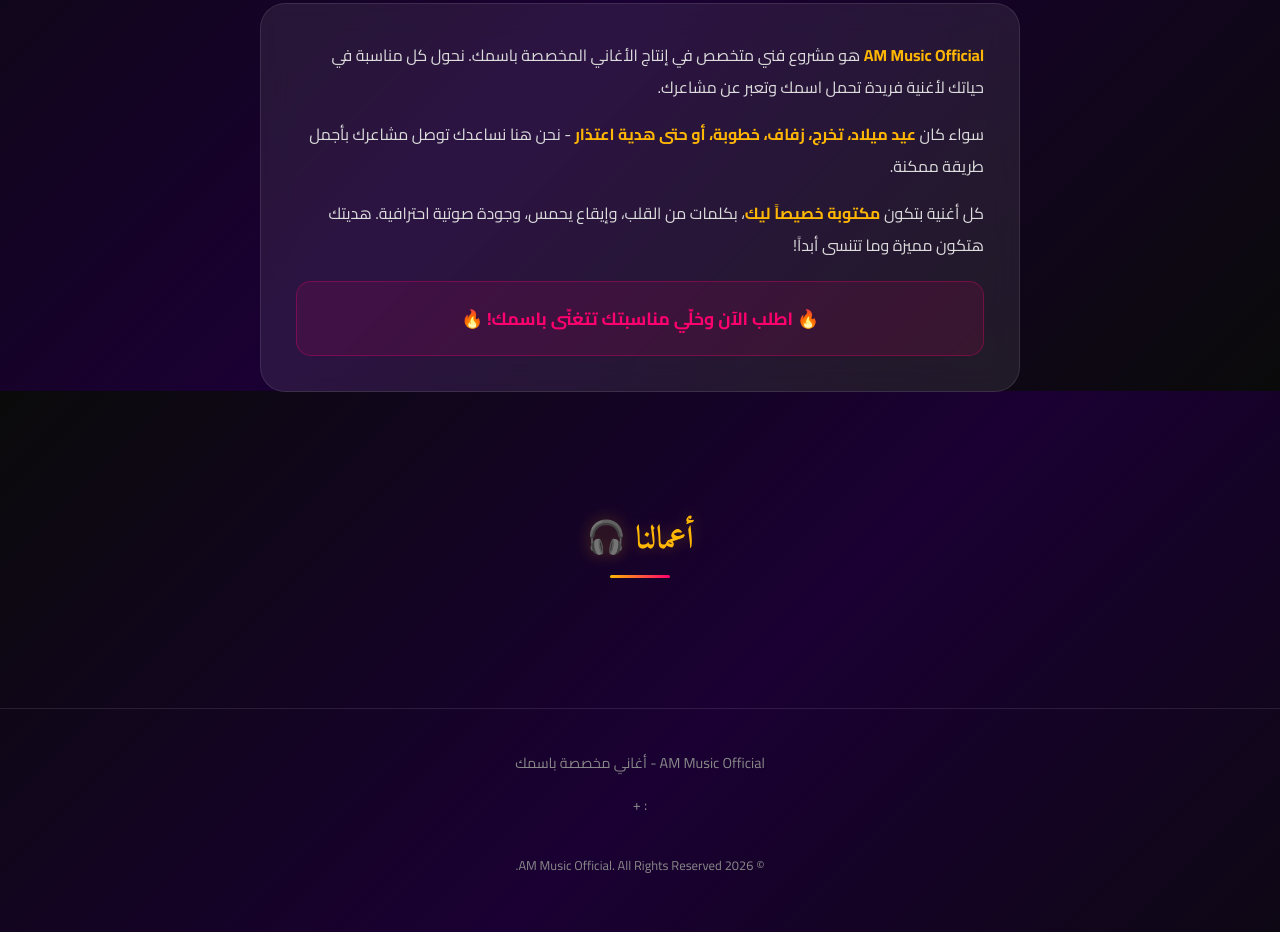
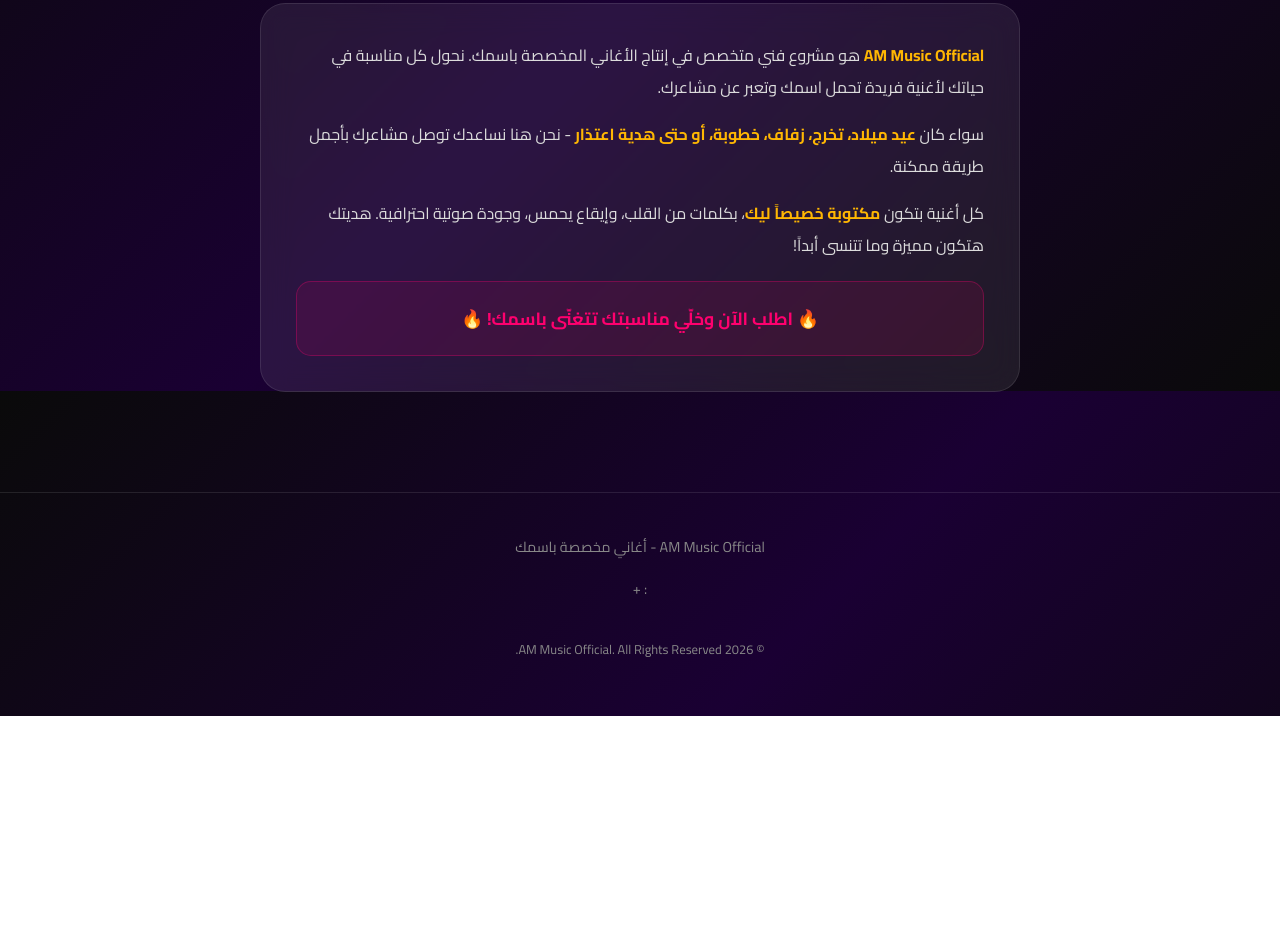
Before and after one commit to karem-1997/AM-Music-Official, a plain HTML site: page index.html in a window 1280 px wide. Shown: the part 1209-2141 px from the top of the page. After the commit the page ends 1925 px from the top, so only its background shows below. Drawn offline with Linux system fonts and the light colour scheme; no server answers.

Commit message:
Update index.html

```diff
--- a/index.html
+++ b/index.html
@@ -779,14 +779,7 @@
         </div>
     </section>
 
-    <!-- قسم العينات -->
-    <section class="samples-section">
-        <h2 class="section-title" id="samples-title">أعمالنا 🎧</h2>
 
-        <div class="sample-grid" id="samples-grid">
-            <!-- العينات هتتحمل من Firebase -->
-        </div>
-    </section>
 
     <!-- زر الطلب العائم -->
     <div class="floating-order">
```
